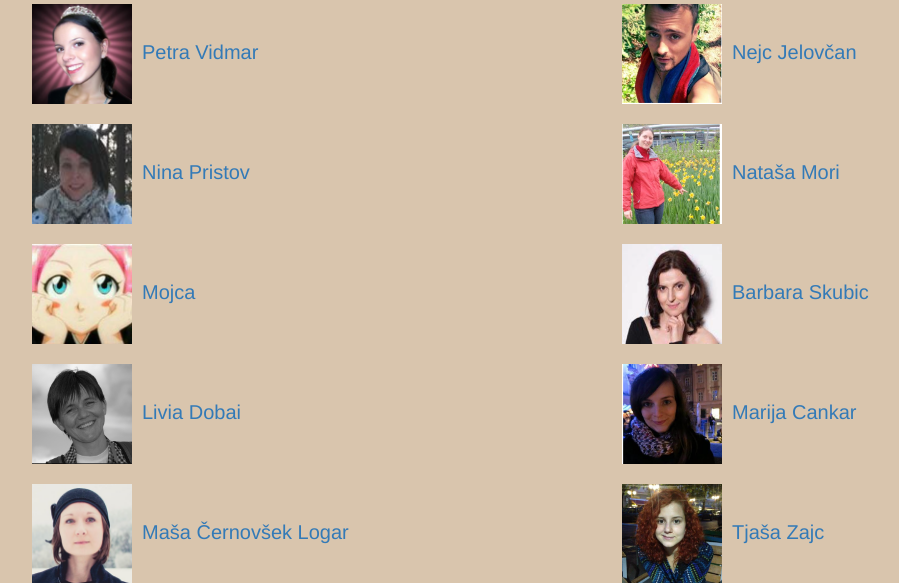
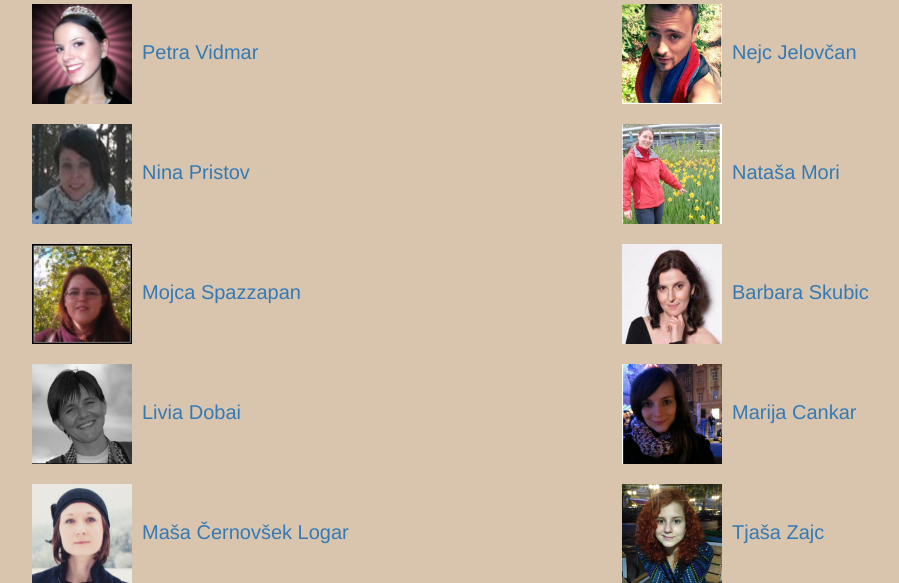
Before and after one commit to CodeCatz/TrackCat, a Django app: page /members/ in a window 1280 px wide. Shown: the part 945-1528 px from the top of the page, without its empty margins (58-957 px from the left). Run offline with Django 3.2, Linux system fonts and the light colour scheme; some libraries are stand-ins or nearby versions.

Commit message:
Added picture

```diff
--- a/web/templates/pages/members.html
+++ b/web/templates/pages/members.html
@@ -30,7 +30,7 @@
 				<li><a href='https://www.facebook.com/asokica?fref=grp_mmbr_list'><img src="{% static "img/heidi.png" %}">Heidi Pungartnik</a></li>
 				<li><a href='https://www.facebook.com/petra.vidmar.14?fref=grp_mmbr_list'><img src="{% static "img/petra.png" %}">Petra Vidmar</a></li>
 				<li><a href='https://www.facebook.com/nina.ninchy2?fref=grp_mmbr_list'><img src="{% static "img/ninaninchy.png" %}">Nina Pristov</a></li>
-					<li><a href='https://www.facebook.com/mojca007?fref=grp_mmbr_list'><img src="{% static "img/mojca.png" %}">Mojca</a></li>
+				<li><a href='https://www.facebook.com/mojca007?fref=grp_mmbr_list'><img src="{% static "img/mojca.png" %}">Mojca Spazzapan</a></li>
 				<li><a href='https://www.facebook.com/dobai.livia.5?fref=grp_mmbr_list'><img src="{% static "img/liviadobai.png" %}">Livia Dobai</a></li>
 				<li><a href='https://www.facebook.com/masa.c.logar?fref=grp_mmbr_list'><img src="{% static "img/masalogar.png" %}">Maša Černovšek Logar</a></li>
 				<li><a href='https://www.facebook.com/nina.malovrh.1?fref=grp_mmbr_list'><img src="{% static "img/ninamalovrh.png" %}">Nina Malovrh</a></li>
```
Also changed, not shown: static/img/mojca.png.
